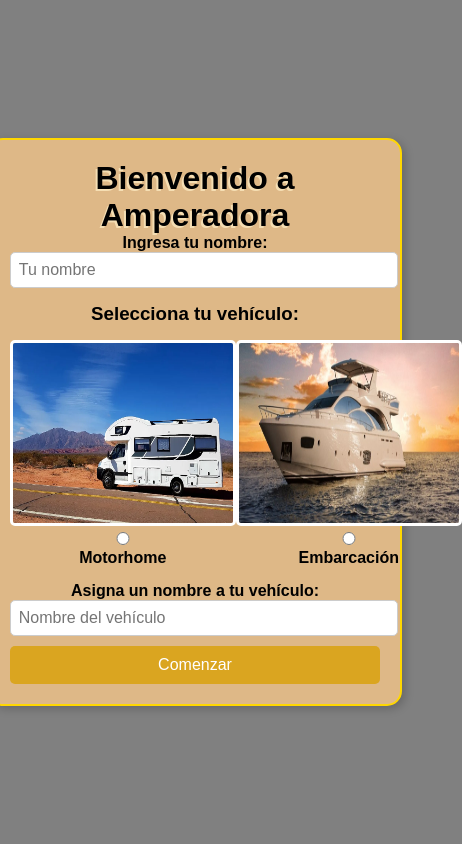
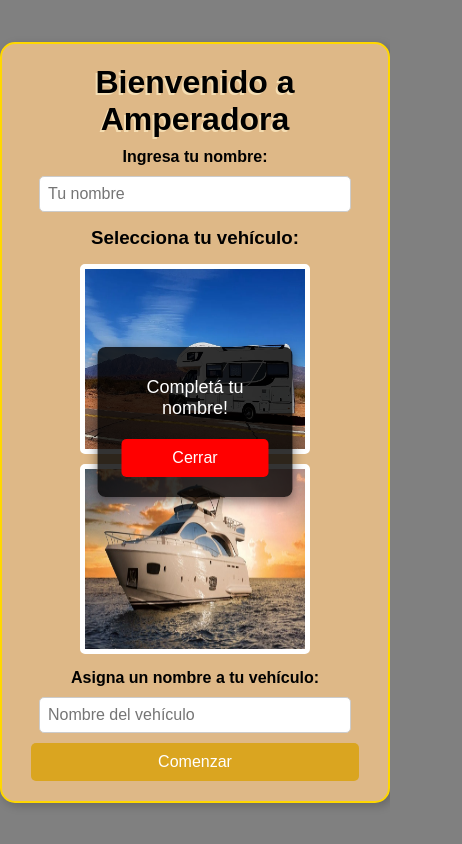
Before and after one commit to fitoparodi/proyectoJavaS, a website: page index.html in a window 390 px wide. Both pictures are taken after a click on the button "Comenzar". Shown: the whole page, 462 px wide, since content can reach past the window. Drawn offline with Linux system fonts and the light colour scheme.

Commit message:
inicio listo

```diff
--- a/index.html
+++ b/index.html
@@ -1,11 +1,13 @@
 <!DOCTYPE html>
 <html lang="es">
+
 <head>
     <meta charset="UTF-8">
     <meta name="viewport" content="width=device-width, initial-scale=1.0">
     <link rel="stylesheet" href="css/styles.css">
     <title>Amperadora - Calculadora de Amperes</title>
 </head>
+
 <body>
 
     <main>
@@ -21,15 +23,9 @@
                 <div class="opciones">
                     <div class="opcion">
                         <img src="img/motorhome.webp" alt="Motorhome">
-                        <label>
-                            <input type="radio" name="tipoVehiculo" value="motorhome"> Motorhome
-                        </label>
                     </div>
                     <div class="opcion">
                         <img src="img/embarcacion.jpg" alt="Embarcación">
-                        <label>
-                            <input type="radio" name="tipoVehiculo" value="embarcacion"> Embarcación
-                        </label>
                     </div>
                 </div>
 
@@ -45,9 +41,16 @@
                 <button id="nuevo">Iniciar un nuevo proyecto</button>
             </div>
         </div>
+
+        <div id="mensajeEmergente" class="mensaje-emergente">
+            <p id="mensajeTexto">¡Este es un mensaje personalizado!</p>
+            <button id="cerrarMensaje">Cerrar</button>
+        </div>
+
     </main>
 
     <script src="js/storage.js"></script>
 
 </body>
+
 </html>
--- a/js/storage.js
+++ b/js/storage.js
@@ -3,43 +3,87 @@ document.addEventListener("DOMContentLoaded", () => {
     const bienvenida = document.getElementById("bienvenida");
     const mensajeBienvenida = document.getElementById("mensajeBienvenida");
     const mensaje = document.getElementById("mensaje");
+    const opciones = document.querySelectorAll(".opcion img");
+    let vehiculoSeleccionado = null;
 
-    // Verificar si hay datos guardados en localStorage
+    //mensaje de campos vacios
+    function mostrarMensaje(texto) {
+        const mensajeEmergente = document.getElementById("mensajeEmergente");
+        const mensajeTexto = document.getElementById("mensajeTexto");
+
+        mensajeTexto.innerText = texto;
+        mensajeEmergente.style.display = "block";
+    }
+
+    document.getElementById("cerrarMensaje").addEventListener("click", () => {
+        document.getElementById("mensajeEmergente").style.display = "none";
+    });
+
+
+
+    //verificar si existe usuario
     const datosGuardados = JSON.parse(localStorage.getItem("usuario"));
 
     if (datosGuardados) {
-        // Si hay datos guardados, mostrar la pantalla de bienvenida
+
         formulario.style.display = "none";
         bienvenida.style.display = "block";
         mensajeBienvenida.innerText = `Bienvenido, ${datosGuardados.nombre}!`;
         mensaje.innerText = `¿Te gustaría continuar con tu ${datosGuardados.tipoVehiculo} llamado "${datosGuardados.nombreVehiculo}" o iniciar uno nuevo?`;
+
     } else {
-        // Si no hay datos guardados, mostrar el formulario
+
         formulario.style.display = "block";
         bienvenida.style.display = "none";
     }
 
-    // Guardar los datos y redirigir a amperadora.html
+    // seleccion de imagenes
+    opciones.forEach((img) => {
+
+        img.addEventListener("click", function () {
+
+            opciones.forEach((imagen) => imagen.classList.remove("seleccionado"));
+            this.classList.add("seleccionado");
+
+            vehiculoSeleccionado = this.alt;
+        });
+    });
+
+
+    // guardar
     document.getElementById("guardar").addEventListener("click", () => {
+
         const nombre = document.getElementById("nombre").value;
-        const tipoVehiculo = document.getElementById("tipoVehiculo").value;
         const nombreVehiculo = document.getElementById("nombreVehiculo").value;
 
-        if (nombre && nombreVehiculo) {
-            const usuario = { nombre, tipoVehiculo, nombreVehiculo };
+        if (nombre == null || nombre === "") {
+
+            mostrarMensaje("Completá tu nombre!")
+
+        } else if (nombreVehiculo == null || nombreVehiculo === "") {
+
+            mostrarMensaje("Completá el nombre del vehículo")
+
+        } else if (vehiculoSeleccionado === null) {
+
+            mostrarMensaje("Seleccioná un vehículo")
+
+        } else {
+
+            const usuario = { nombre, tipoVehiculo: vehiculoSeleccionado, nombreVehiculo };
             localStorage.setItem("usuario", JSON.stringify(usuario));
-            window.location.href = "pages/amperadora.html";
-        } else {
-            alert("Por favor, completa todos los campos.");
+            window.location.href = "./pages/amperadora.html";
+
         }
     });
 
-    // Continuar con el proyecto guardado
+
+    //continuar
     document.getElementById("continuar").addEventListener("click", () => {
-        window.location.href = "pages/amperadora.html";
+        window.location.href = "./pages/amperadora.html";
     });
 
-    // Iniciar un nuevo proyecto
+    //nuevo
     document.getElementById("nuevo").addEventListener("click", () => {
         localStorage.removeItem("usuario");
         location.reload();
--- a/scss/pages/_inicio.scss
+++ b/scss/pages/_inicio.scss
@@ -25,6 +25,7 @@ h1 {
     text-align: center;
     color: black;
     text-shadow: -2px 2px wheat;
+    margin-bottom: 10px;
 }
 
 h3 {
@@ -47,7 +48,9 @@ input, select {
     border: 1px solid #ccc;
     border-radius: 5px;
     font-size: 16px;
-    width: 100%;
+    width: 85%;
+    margin-top: 10px;
+
 }
 
 
@@ -60,7 +63,7 @@ button {
     cursor: pointer;
     border-radius: 5px;
     transition: background 0.3s;
-    width: 100%;
+    width: 95%;
     margin-top: 10px;
 }
 
@@ -68,25 +71,34 @@ button:hover {
     background: darkgoldenrod;
 }
 
+
 /* Opciones de vehículos */
 .opciones {
     display: flex;
     justify-content: space-around;
     margin: 15px 0;
-}
 
-.opcion {
-    text-align: center;
+    @media (max-width: 450px) {
+        flex-direction: column;
+        align-items: center;
+        gap: 10px;
+    }
 }
 
 .opcion img {
-    border: 3px solid white;
+    border: 5px solid white;
     border-radius: 5px;
     width: 220px;
     height: 180px;
     display: flex;
     flex-direction: column;
     margin: 0 auto;
+    cursor: pointer;
+    transition: border 0.3s ease;
+
+    &.seleccionado {
+        border-color: red;
+    }
 }
 
 .opcion label {
@@ -94,3 +106,38 @@ button:hover {
     font-weight: bold;
     margin-top: 5px;
 }
+
+
+.mensaje-emergente {
+    display: none;
+    position: fixed;
+    top: 50%;
+    left: 50%;
+    transform: translate(-50%, -50%);
+    background-color: rgba(0, 0, 0, 0.8);
+    color: white;
+    padding: 20px;
+    border-radius: 8px;
+    box-shadow: 0px 4px 12px rgba(0, 0, 0, 0.5);
+    z-index: 9999;
+    text-align: center;
+
+    #mensajeTexto {
+        margin: 10px 0;
+        font-size: 18px;
+    }
+
+    button {
+        padding: 10px 20px;
+        background-color: red;
+        border: none;
+        color: white;
+        font-size: 16px;
+        cursor: pointer;
+        border-radius: 5px;
+
+        &:hover {
+            background-color: darkred;
+        }
+    }
+}
```
Also changed, not shown: css/styles.css, 1 other file.
